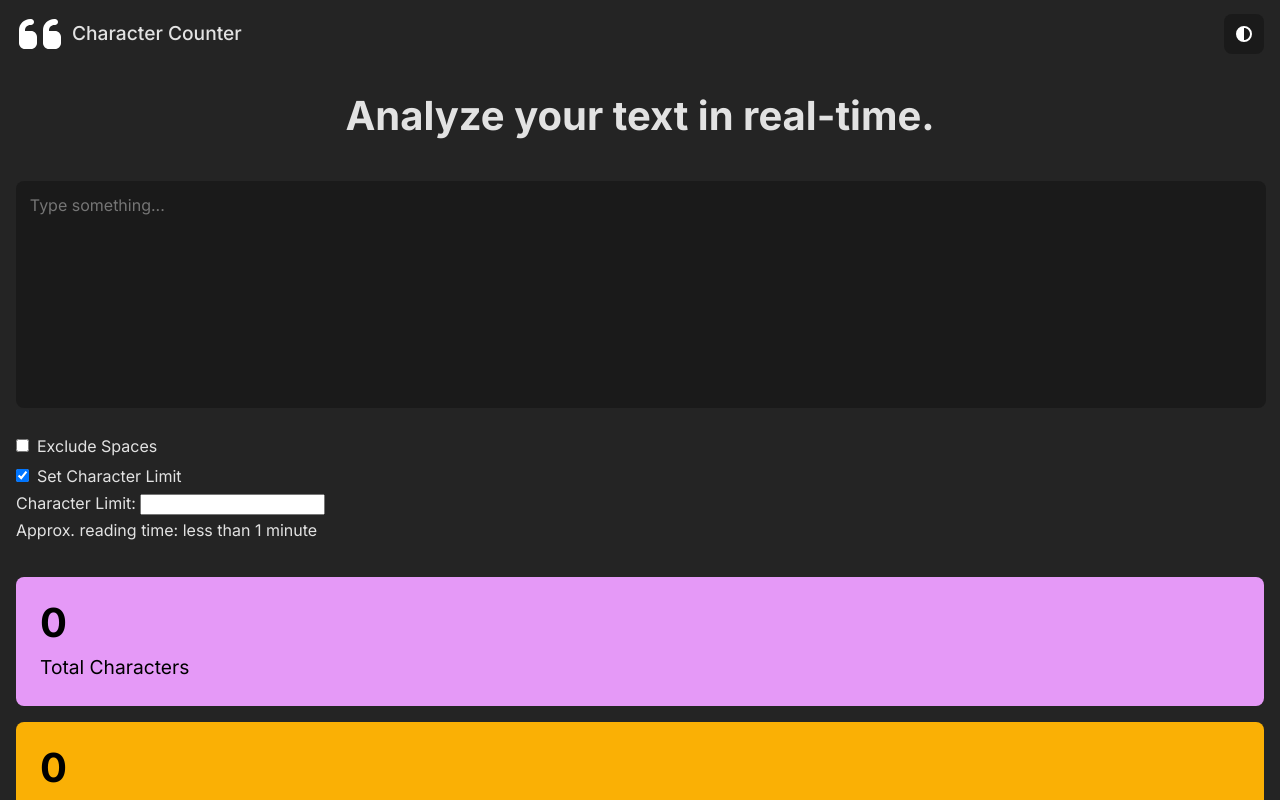
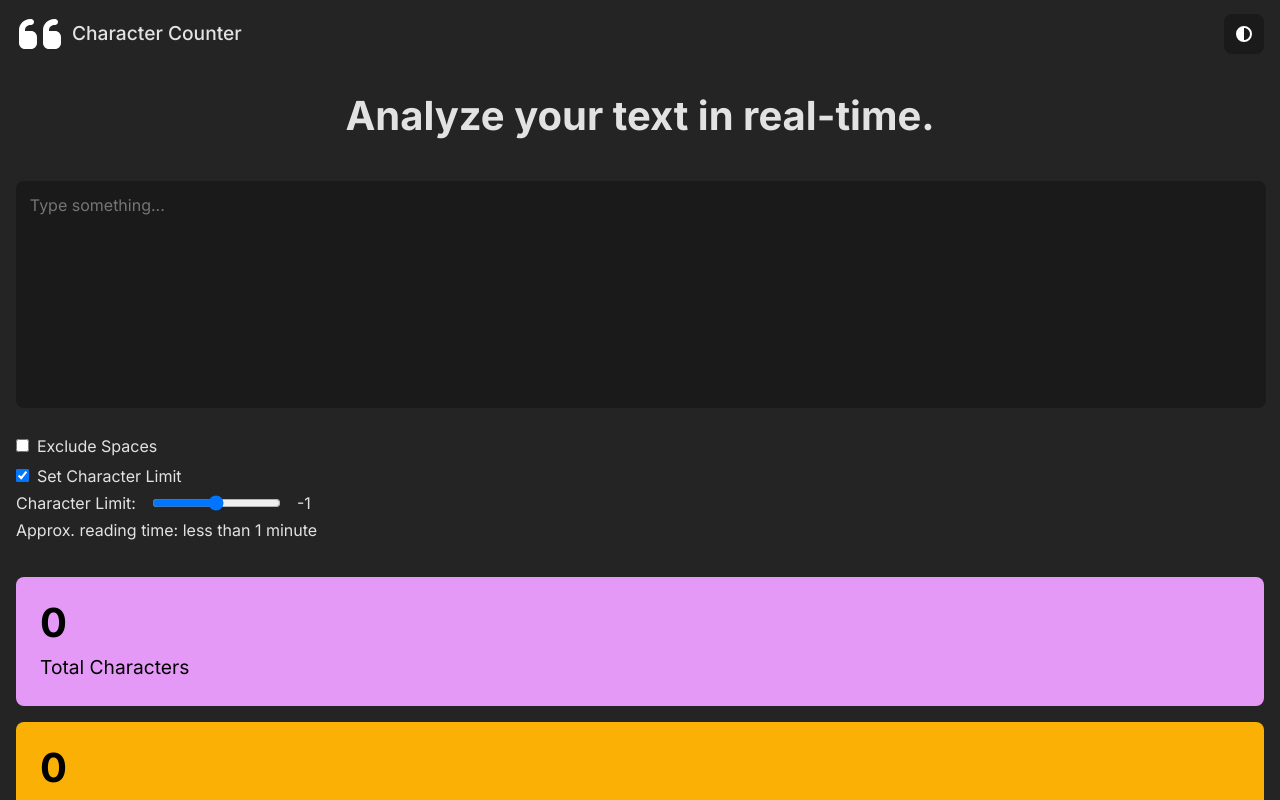
Before and after one commit to patrickl2901/character-counter, a React (Vite) app: page / in a window 1280 px wide. Both pictures are taken after a click on the checkbox "Set Character Limit". Shown: the top 800 px of the page. Built offline with nearby package versions, Linux system fonts and the light colour scheme.

Commit message:
added character limit option

```diff
--- a/src/components/AnalysisSection.tsx
+++ b/src/components/AnalysisSection.tsx
@@ -1,4 +1,4 @@
-import React, { FC } from "react";
+import { FC } from "react";
 import StatCard from "./StatCard";
 import StatBar from "./StatBar";
 import styles from "../styles/AnalysisSection.module.css";
@@ -7,6 +7,7 @@ type AnalysisSectionProps = {
   parsedAmounts: Array<number>;
 };
 
+// TODO: implement letter density feature
 const AnalysisSection: FC<AnalysisSectionProps> = ({ parsedAmounts }) => {
   return (
     <div className={styles.analysisSectionContainer}>
--- a/src/components/CharacterLimitInput.tsx
+++ b/src/components/CharacterLimitInput.tsx
@@ -1,19 +1,37 @@
-import React, { FC } from "react";
+import { ChangeEvent, FC, useContext } from "react";
+import { ThemeContext } from "../context/ThemeContext";
+import styles from "../styles/CharacterLimitInput.module.css";
+import { themeColorType } from "../types/themeColorType";
 
 type CharacterLimitInputProps = {
   setCharacterLimit: (limit: number) => void;
+  characterLimit: number;
 };
 
 const CharacterLimitInput: FC<CharacterLimitInputProps> = ({
   setCharacterLimit,
+  characterLimit,
 }) => {
-  const handleChange = (event) => {
-    setCharacterLimit(event.target.value);
+  const handleChange = (event: ChangeEvent<HTMLInputElement>) => {
+    setCharacterLimit(Number(event.target.value));
   };
+
+  const theme: themeColorType = useContext(ThemeContext);
+
   return (
-    <div>
+    <div className={styles.characterLimitInputContainer}>
       <label htmlFor="limit">Character Limit: </label>
-      <input type="number" min="1" onChange={handleChange} />
+      <input
+        type="range"
+        id="limit"
+        min="1"
+        max="1000"
+        onChange={handleChange}
+        className={
+          theme === "dark" ? styles.numberInputDark : styles.numberInputLight
+        }
+      />
+      <span>{characterLimit}</span>
     </div>
   );
 };
--- a/src/components/Header.tsx
+++ b/src/components/Header.tsx
@@ -1,4 +1,4 @@
-import React, { FC } from "react";
+import { FC } from "react";
 import styles from "../styles/Header.module.css";
 import SwitchThemeButton from "./SwitchThemeButton";
 import HeaderLogo from "./HeaderLogo";
--- a/src/components/HeaderLogo.tsx
+++ b/src/components/HeaderLogo.tsx
@@ -1,4 +1,4 @@
-import React, { FC, useContext } from "react";
+import { FC, useContext } from "react";
 import quoteLeftSolidImg from "../assets/quote-left-solid.svg";
 import styles from "../styles/HeaderLogo.module.css";
 import { ThemeContext } from "../context/ThemeContext";
--- a/src/components/StatBar.tsx
+++ b/src/components/StatBar.tsx
@@ -1,4 +1,4 @@
-import React, { FC, useContext } from "react";
+import { FC, useContext } from "react";
 import styles from "../styles/StatBar.module.css";
 import { ThemeContext } from "../context/ThemeContext";
 import { themeColorType } from "../types/themeColorType";
--- a/src/components/StatCard.tsx
+++ b/src/components/StatCard.tsx
@@ -1,4 +1,4 @@
-import React, { FC } from "react";
+import { FC } from "react";
 import styles from "../styles/StatCard.module.css";
 
 type StatCardProps = {
--- a/src/components/SwitchThemeButton.tsx
+++ b/src/components/SwitchThemeButton.tsx
@@ -1,4 +1,4 @@
-import React, { FC, useContext } from "react";
+import { FC, useContext } from "react";
 import circleHalfStroke from "../assets/circle-half-stroke-solid.svg";
 import styles from "../styles/SwitchThemeButton.module.css";
 import { ThemeContext } from "../context/ThemeContext";
--- a/src/components/TextEditor.tsx
+++ b/src/components/TextEditor.tsx
@@ -6,11 +6,15 @@ import { themeColorType } from "../types/themeColorType";
 type TextEditorProps = {
   setTextContent: (content: string) => void;
   characterLimit: number;
+  useCharacterLimit: boolean;
 };
+
+// TODO: exclude spaces option should affect character limit
 
 const TextEditor: FC<TextEditorProps> = ({
   setTextContent,
   characterLimit,
+  useCharacterLimit,
 }) => {
   const theme: themeColorType = useContext(ThemeContext);
 
@@ -29,7 +33,7 @@ const TextEditor: FC<TextEditorProps> = ({
       }
       placeholder="Type something..."
       onChange={handleChange}
-      maxLength={characterLimit}
+      maxLength={useCharacterLimit ? characterLimit : -1}
     ></textarea>
   );
 };
--- a/src/components/TextEditorSection.tsx
+++ b/src/components/TextEditorSection.tsx
@@ -1,4 +1,4 @@
-import React, { FC, useState } from "react";
+import { FC, useState } from "react";
 import styles from "../styles/TextEditorSection.module.css";
 import TextEditor from "./TextEditor";
 import TickOption from "./TickOption";
@@ -24,6 +24,7 @@ const TextEditorSection: FC<TextEditorSectionProps> = ({
       <TextEditor
         setTextContent={setTextContent}
         characterLimit={characterLimit}
+        useCharacterLimit={useCharacterLimit}
       />
       <div className={styles.optionsContainer}>
         <TickOption
@@ -37,7 +38,10 @@ const TextEditorSection: FC<TextEditorSectionProps> = ({
           setOption={setUseCharacterLimit}
         />
         {useCharacterLimit ? (
-          <CharacterLimitInput setCharacterLimit={setCharacterLimit} />
+          <CharacterLimitInput
+            setCharacterLimit={setCharacterLimit}
+            characterLimit={characterLimit}
+          />
         ) : null}
         <p>Approx. reading time: less than 1 minute</p>
       </div>
--- /dev/null
+++ b/src/styles/CharacterLimitInput.module.css
@@ -0,0 +1,14 @@
+.numberInputDark {
+  margin: 0 1rem;
+}
+
+.numberInputLight {
+  background-color: #eeeeee;
+  color: black;
+  margin: 0 1rem;
+}
+
+.characterLimitInputContainer {
+  display: flex;
+  align-items: center;
+}
--- a/src/styles/TextEditor.module.css
+++ b/src/styles/TextEditor.module.css
@@ -26,6 +26,7 @@
   font-family: inherit;
   background-color: #eeeeee;
   cursor: text;
+  color: black;
 }
 
 .mainTextInputLight::placeholder {
```
